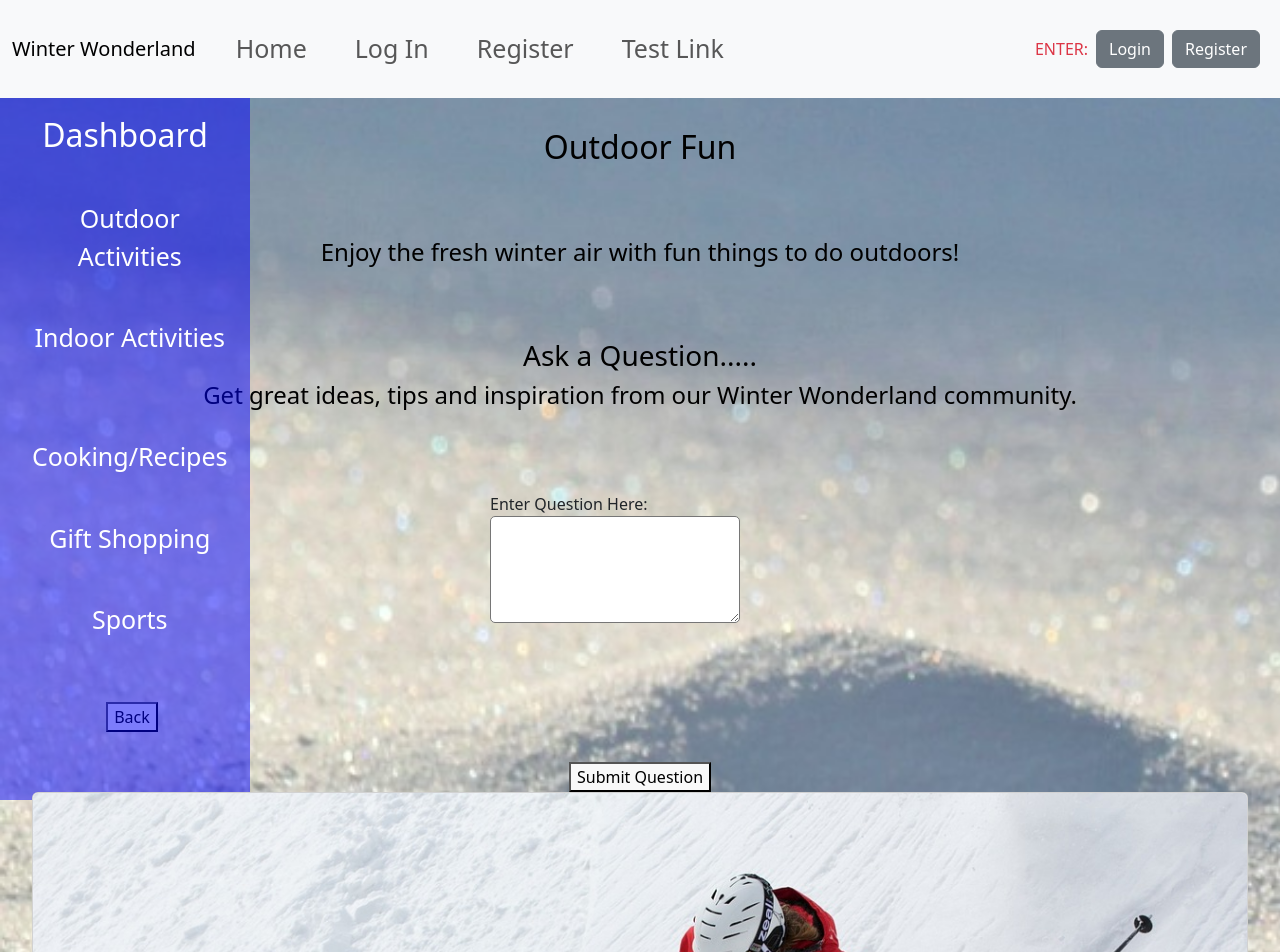
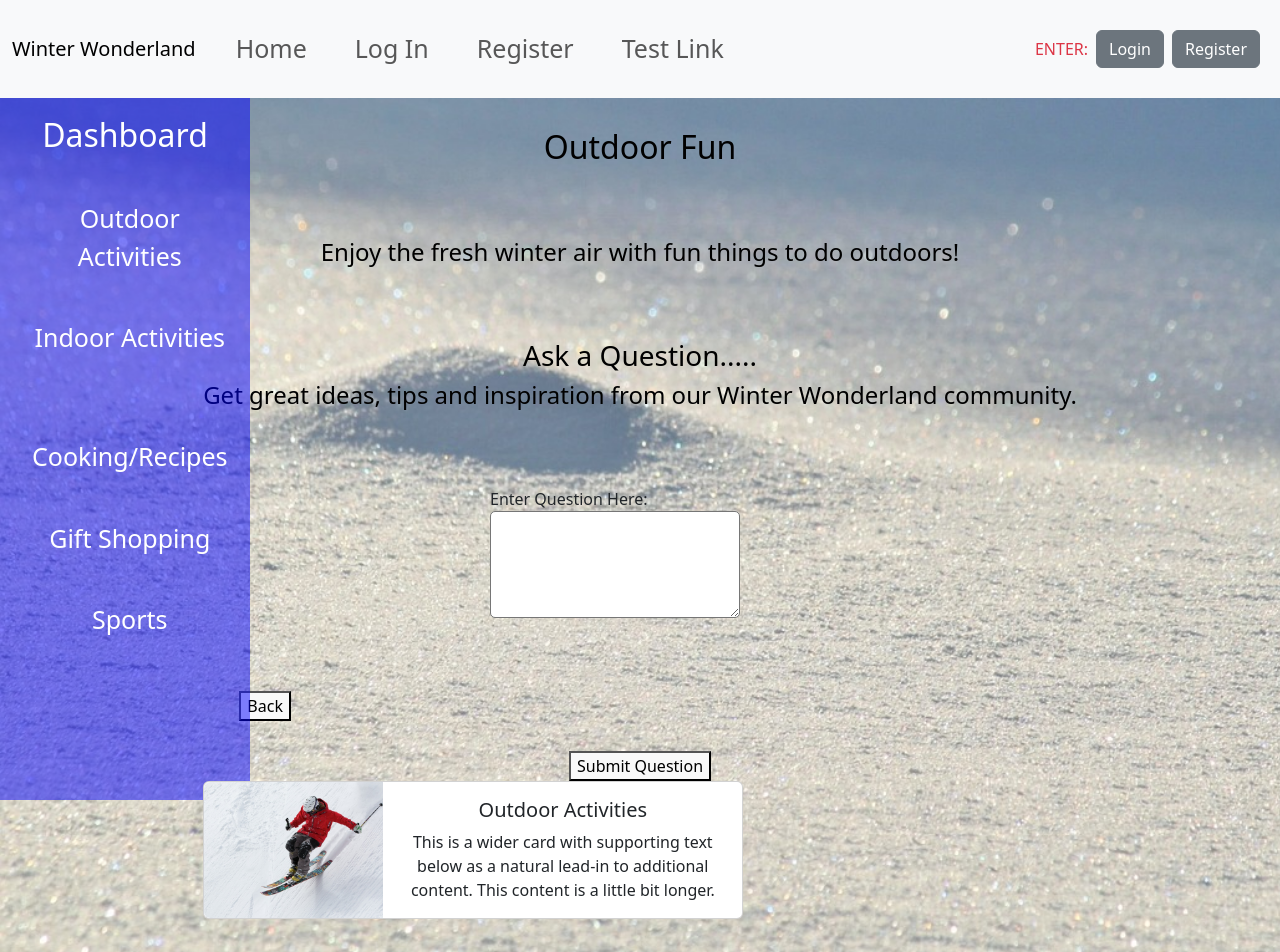
Before and after one commit to hubforschoolwork/pro5go, a React (Vite) app: page /outdoor in a window 1280 px wide. Shown: the top 952 px of the page. Built offline with nearby package versions, Linux system fonts and the light colour scheme.

Commit message:
add new component

```diff
--- a/src/App.jsx
+++ b/src/App.jsx
@@ -16,7 +16,8 @@ import Outdoor from './pages/outdoor.jsx';
 import Answer from './pages/answer.jsx';
 import Question from './pages/question.jsx';
 import Topics from './components/topics';
-// import Addit from './components/addit.jsx';
+import Addit from './components/addit.jsx';
+import Attitude from './components/attitude.jsx'
 
 
 
@@ -47,7 +48,7 @@ function App() {
           <Route path="/answer" element={<Answer/>} />
           <Route path="/question" element={<Question/>} />
           <Route path="/topics" element={<Topics />} />
-          {/* <Route path="/addit" element={<Addit />} /> */}
+          <Route path="/addit" element={<Addit />} />
 
 
         </Routes>
--- /dev/null
+++ b/src/components/attitude.jsx
@@ -0,0 +1,51 @@
+import React from 'react';
+
+
+function Attitude() {
+  return (
+<>
+<div className="card mb-3" style={{ maxWidth: "540px" }}>
+  <div className="row g-0">
+
+    <div className="col-md-4">
+      <img src="src/assets/man-498473_1280.jpg" className="img-fluid rounded-start" alt="..." style={{ height: "100%", objectFit: "cover" }}/>
+    </div>
+
+    <div className="col-md-8">
+      <div className="card-body">
+        <h5 className="card-title">Outdoor Activities</h5>
+        <p className="card-text">This is a wider card with supporting text below as a natural lead-in to additional content. This content is a little bit longer.</p>
+      </div>
+    </div>
+
+  </div>
+</div>
+</>
+    );
+}
+
+export default Attitude;
+
+// import React from 'react';
+
+// function Attitude() {
+//   return (
+//     <>
+//       <div className="card mb-3" style={{ maxWidth: "540px" }}>
+//         <div className="row g-0">
+//           <div className="col-md-4">
+//             <img src="src/assets/man-498473_1280.jpg" className="img-fluid rounded-start" alt="..." style={{ height: "100%", objectFit: "cover" }} />
+//           </div>
+//           <div className="col-md-8">
+//             <div className="card-body">
+//               <h5 className="card-title">Outdoor Activities</h5>
+//               <p className="card-text">This is a wider card with supporting text below as a natural lead-in to additional content. This content is a little bit longer.</p>
+//             </div>
+//           </div>
+//         </div>
+//       </div>
+//     </>
+//   );
+// }
+
+// export default Attitude;
--- a/src/pages/outdoor.jsx
+++ b/src/pages/outdoor.jsx
@@ -5,7 +5,8 @@ import Sidebar from '../components/sidebar.jsx';
 import Questionbutton from '../components/questionbutton.jsx';
 import Questionit from '../components/questionform.jsx';
 import './outdoor.css';
-import Addit from '../components/addit.jsx';
+// import Addit from '../components/addit.jsx';
+import Attitude from '../components/attitude.jsx';
 
 
 function Outdoor() {
@@ -21,7 +22,8 @@ function Outdoor() {
         <Outdoorgalore />
         <Questionit />
         <Questionbutton />
-        <Addit />
+        {/* <Addit /> */}
+        <Attitude />
         </>
     );
 }
```
Also changed, not shown: src/components/addit.jsx (+23 -0 lines).
